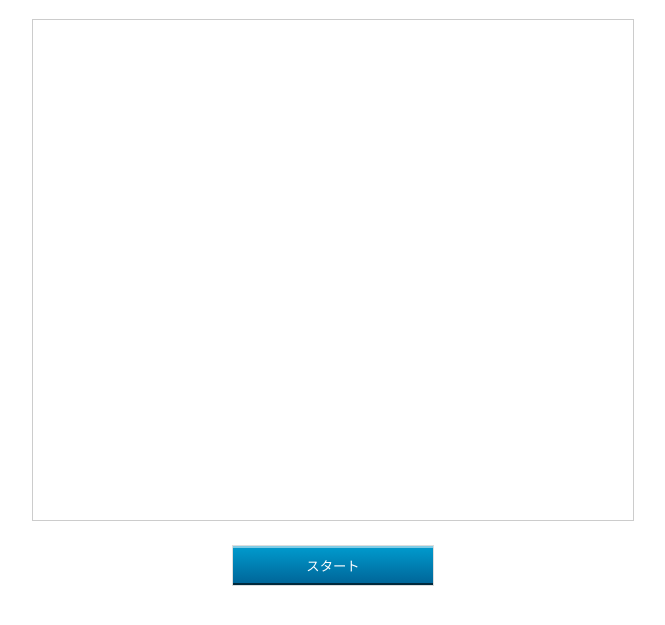
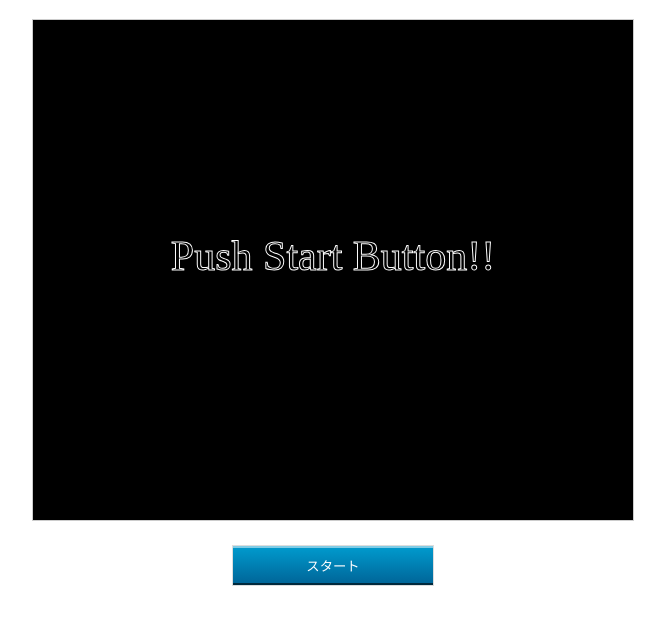
Before and after one commit to MTK0513/coffee, a website: page dest/index.html in a window 1280 px wide. Shown: the part 61-686 px from the top of the page, without its empty margins (307-972 px from the left). Drawn offline with Linux system fonts and the light colour scheme.

Commit message:
結合ファイルをhtmlで読み込むように

```diff
--- a/dest/index.html
+++ b/dest/index.html
@@ -24,6 +24,6 @@
             </div>
         </div>
         <canvas id ="mycanvas2" width="600" height="500"></canvas>
-        <script src="./assets/js/canvas.js"></script>
+        <script src="./assets/js/all.js"></script>
     </body>
 </html>
```
Also changed, not shown: src/index.html (+1 -1 lines).
